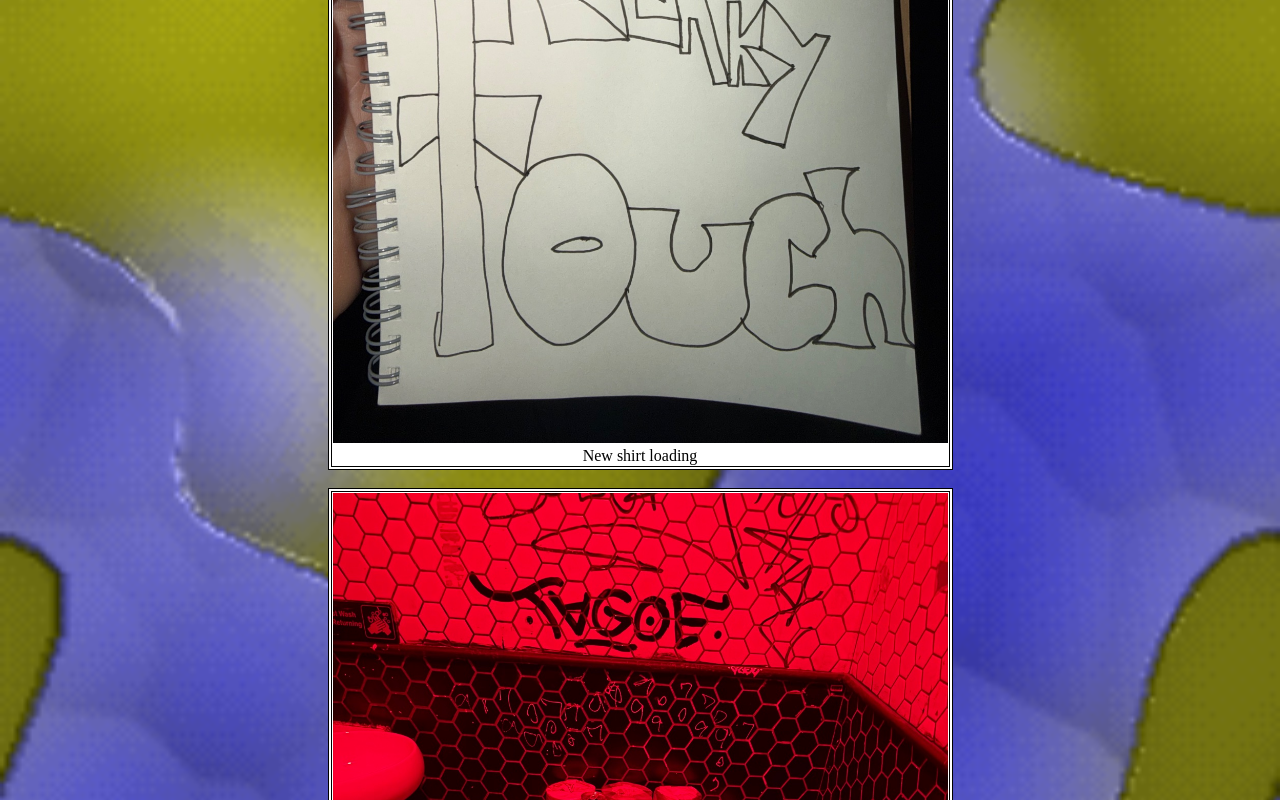
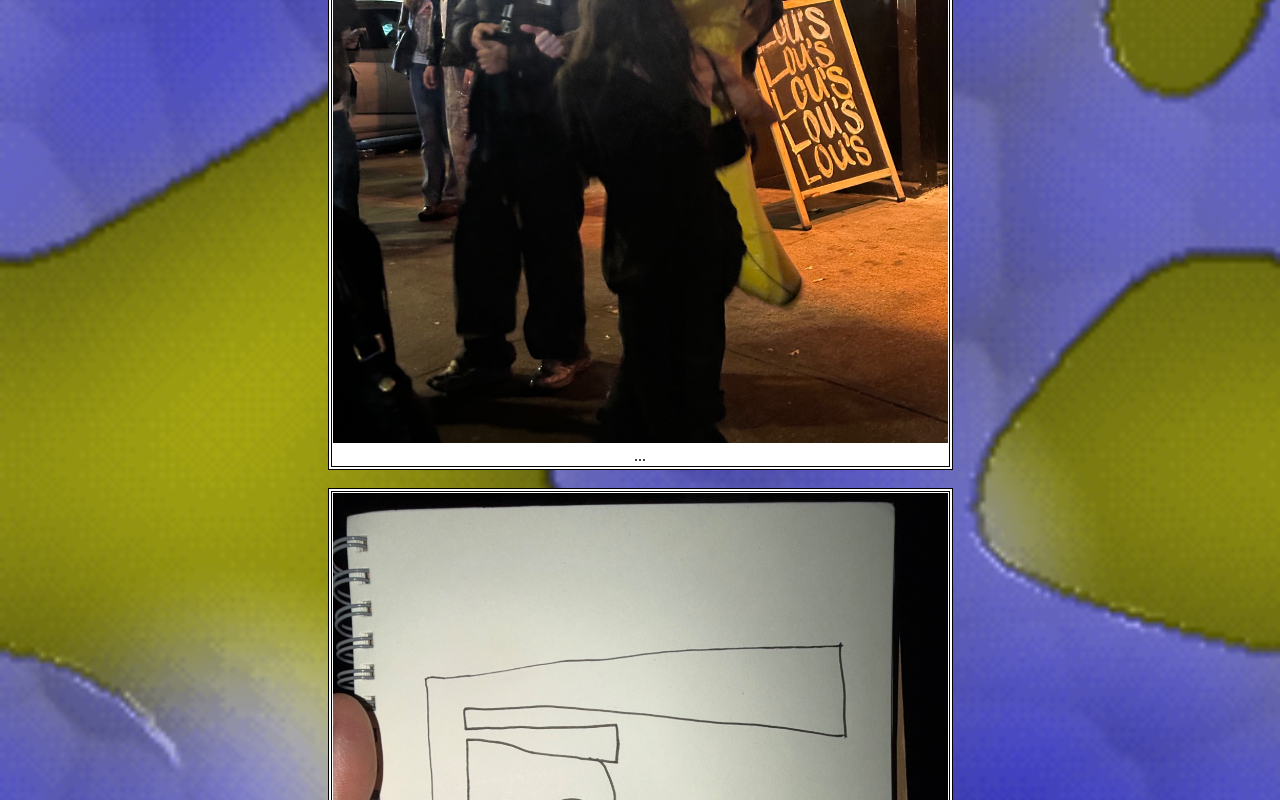
Before and after one commit to aidanspencer/freakytouch, a plain HTML site: page photos/index.html in a window 1280 px wide. Shown: the part 552-1352 px from the top of the page. Drawn offline with Linux system fonts and the light colour scheme.

Commit message:
Add new photos to photos page

```diff
--- a/photos/index.html
+++ b/photos/index.html
@@ -55,6 +55,16 @@
         <br>
 
         <!-- BEGIN GENERATED: run pull_photos.py to update. To remove a photo, delete its file from images/photos/ (deleting only this HTML gets it added back) -->
+        <table class="content-table">
+            <tr>
+                <td>
+                    <img class="content-img" src="/images/photos/upload-20261121-e2ba2df0.jpg" alt="">
+                    <div>...</div>
+                </td>
+            </tr>
+        </table>
+        <br>
+
         <table class="content-table">
             <tr>
                 <td>
```
